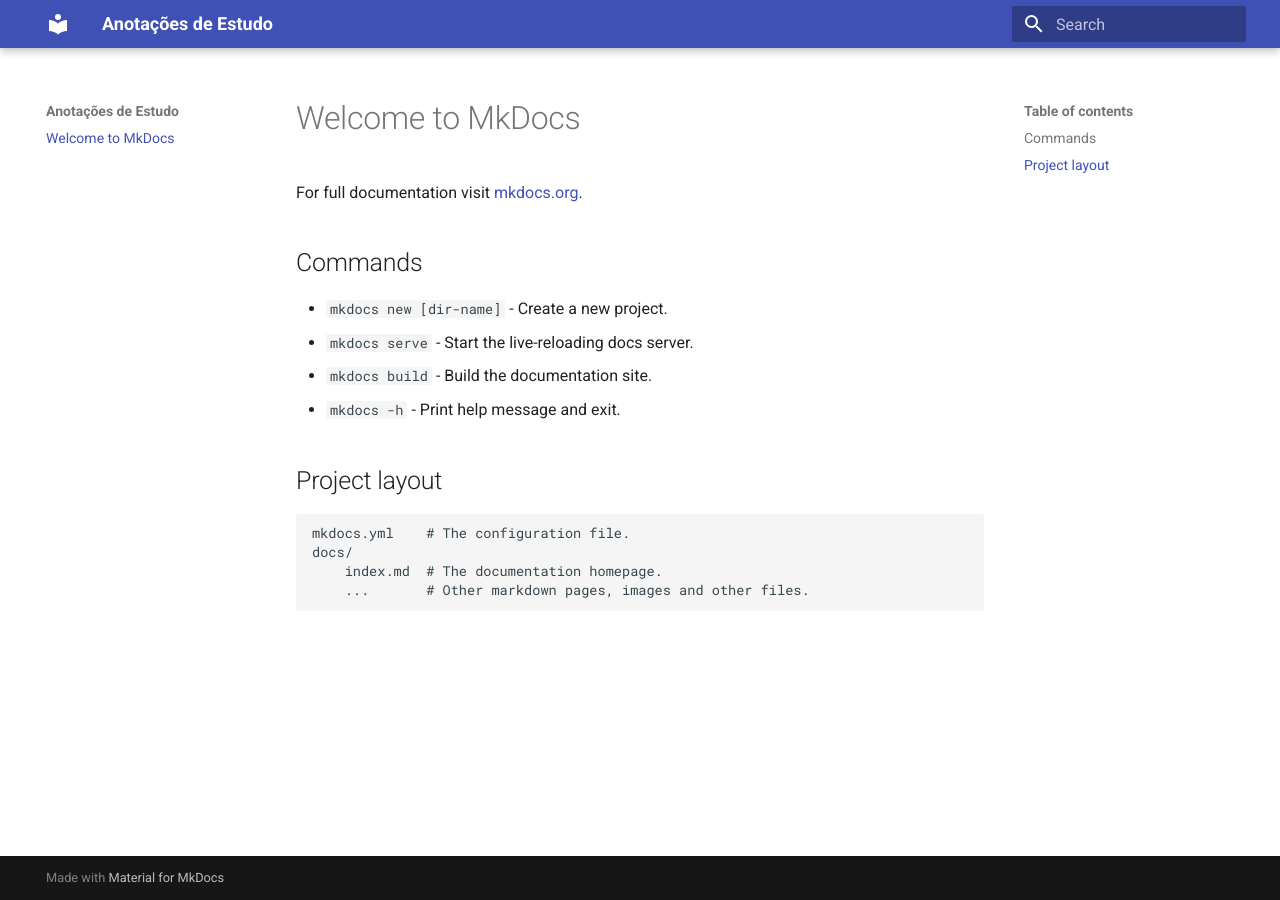
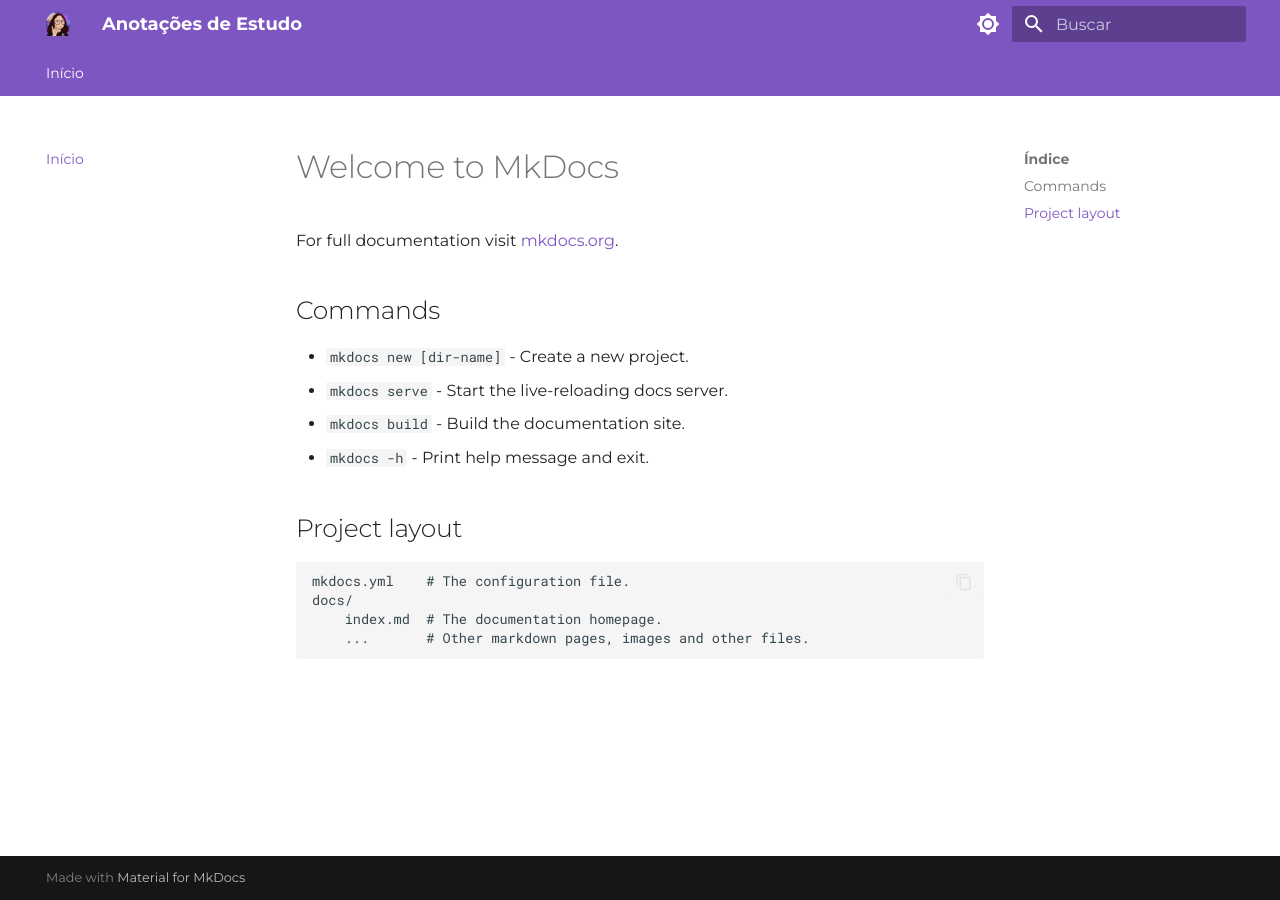
Before and after one commit to CarolPinheiro/study-notes, an MkDocs documentation site: the page built from docs/index.md, in a window 1280 px wide. Built offline with MkDocs 1.6.1 and Material for MkDocs 9.7.7, drawn with Linux system fonts in a browser that asks for light colours.

Commit message:
feat: add icons and plugins to enhance experience

```diff
--- a/mkdocs.yml
+++ b/mkdocs.yml
@@ -1,3 +1,52 @@
 site_name: Anotações de Estudo
 theme:
   name: material
+  logo: img/final.png
+  favicon: img/final.ico
+  font:
+    text: Montserrat
+  language: pt-BR
+  features:
+    - navigation.tracking
+    - navigation.instant
+    - navigation.tabs
+    - navigation.sections
+    - navigation.path
+    - navigation.indexes
+    - navigation.footer
+    - search.suggest
+    - content.code.copy
+  palette:
+    # Palette toggle for light mode
+    - media: "(prefers-color-scheme: light)"
+      scheme: default
+      primary: deep purple
+      accent: pink
+      toggle:
+        icon: material/brightness-7
+        name: Switch to dark mode
+
+    # Palette toggle for dark mode
+    - media: "(prefers-color-scheme: dark)"
+      scheme: slate
+      primary: deep purple
+      accent: pink
+      toggle:
+        icon: material/brightness-4
+        name: Switch to light mode
+plugins:
+  - blog
+  - tags
+  - search
+markdown_extensions:
+  - admonition
+  - pymdownx.details
+  - pymdownx.highlight:
+      anchor_linenums: true
+      line_spans: __span
+      pygments_lang_class: true
+  - pymdownx.inlinehilite
+  - pymdownx.snippets
+  - pymdownx.superfences
+nav:
+  - Início: index.md
--- /dev/null
+++ b/requirements.txt
@@ -0,0 +1,3 @@
+mkdocs
+mkdocs-material
+mkdocs-blog-plugin
```
Also changed, not shown: docs/img/final.ico (added), docs/img/final.png (added).
